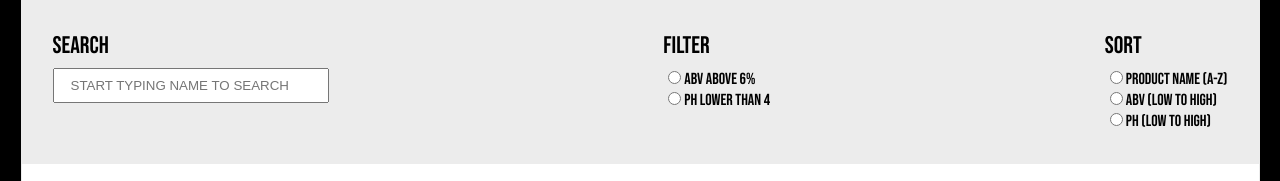
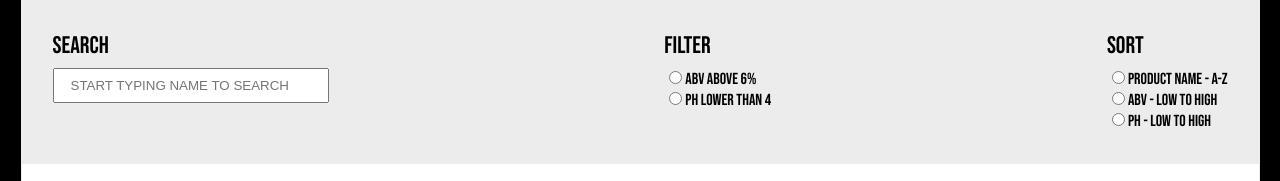
Before and after one commit to khorh/websites-punk, a React (Create React App) app: page / in a window 1280 px wide. Shown: the part 181-362 px from the top of the page. Built offline with nearby package versions, Linux system fonts and the light colour scheme.

Commit message:
added tests for search, filter and sort

```diff
--- a/src/App.jsx
+++ b/src/App.jsx
@@ -1,9 +1,9 @@
 import {useEffect, useState} from "react";
 import './App.scss';
 import Header from "./components/Header/Header";
+import Nav from "./components/Nav/Nav";
 import Main from "./components/Main/Main";
 import drinks from "./data/beers";
-import Nav from "./components/Nav/Nav";
 
 const App = () => {
     const [beers, setBeers] = useState([]);
--- a/src/components/SearchBox/SearchBox.jsx
+++ b/src/components/SearchBox/SearchBox.jsx
@@ -5,9 +5,10 @@ const SearchBox = (props) => {
 
     return (
         <div className="search">
-            <p className="search__label">Search</p>
+            <label htmlFor="search" className="search__label">Search</label>
             <input
                 onInput={searchInput}
+                id="search"
                 className="search__input"
                 placeholder="START TYPING NAME TO SEARCH"
                 type="text"
--- a/src/components/Sort/Sort.jsx
+++ b/src/components/Sort/Sort.jsx
@@ -8,15 +8,15 @@ const Sort = (props) => {
             <p className="sort__label">Sort</p>
             <div>
                 <input onClick={sortByProductNameAZ} id="productName" name="filterSortOption"  type="radio" />
-                <label htmlFor="productName">Product Name (A-Z)</label>
+                <label htmlFor="productName">Product Name - A-Z</label>
             </div>
             <div>
                 <input onClick={sortByAbvLowHigh} id="abv" name="filterSortOption"  type="radio" />
-                <label htmlFor="abv">ABV (LOW TO HIGH)</label>
+                <label htmlFor="abv">ABV - LOW TO HIGH</label>
             </div>
             <div>
                 <input onClick={sortByPhLowHigh} id="whatsNew" name="filterSortOption" type="radio" />
-                <label htmlFor="whatsNew">PH (LOW TO HIGH)</label>
+                <label htmlFor="whatsNew">PH - LOW TO HIGH</label>
             </div>
         </div>
     );
```
Also changed, not shown: 1 other file (tests, documents, lock files or other folders).
